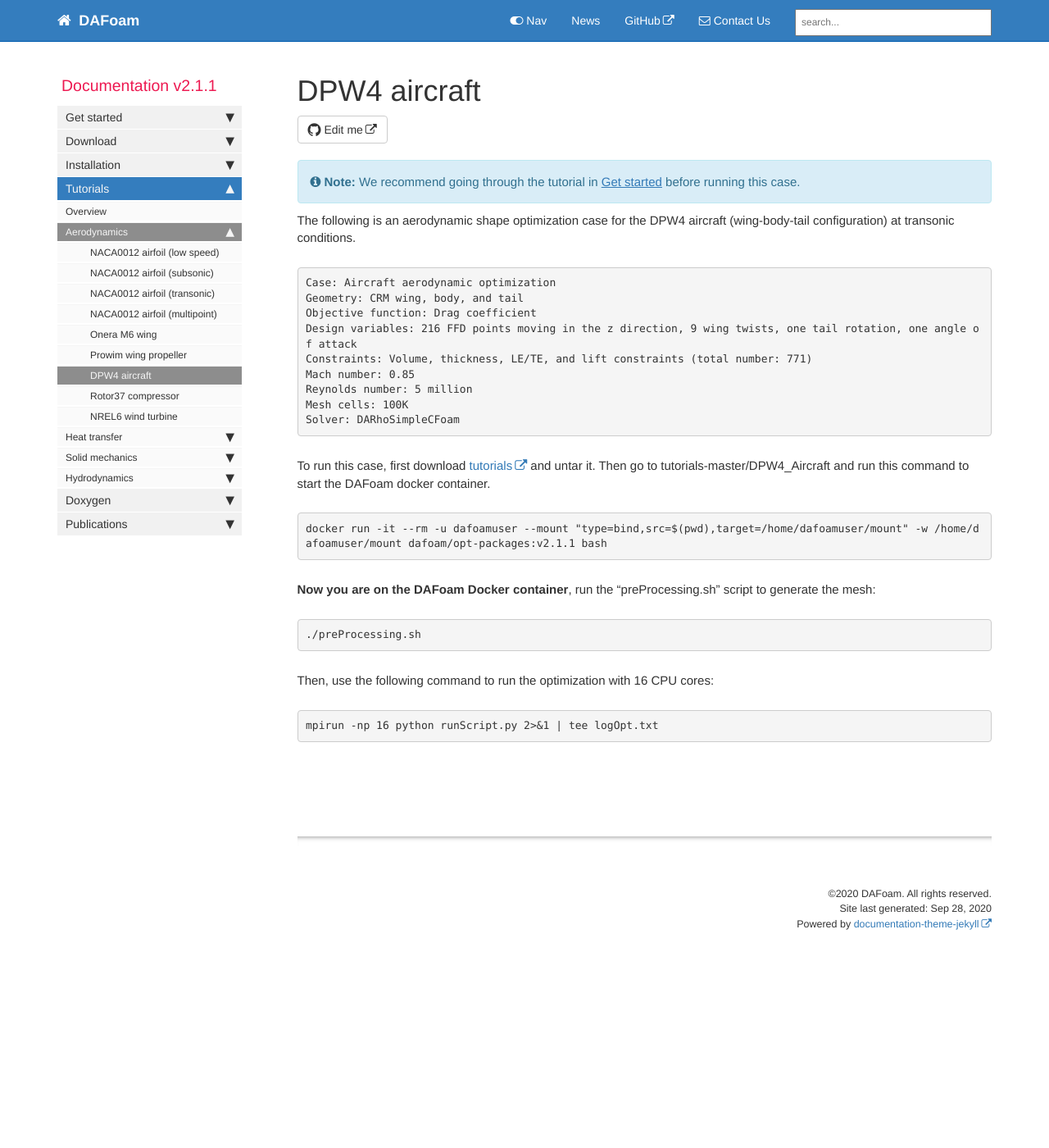
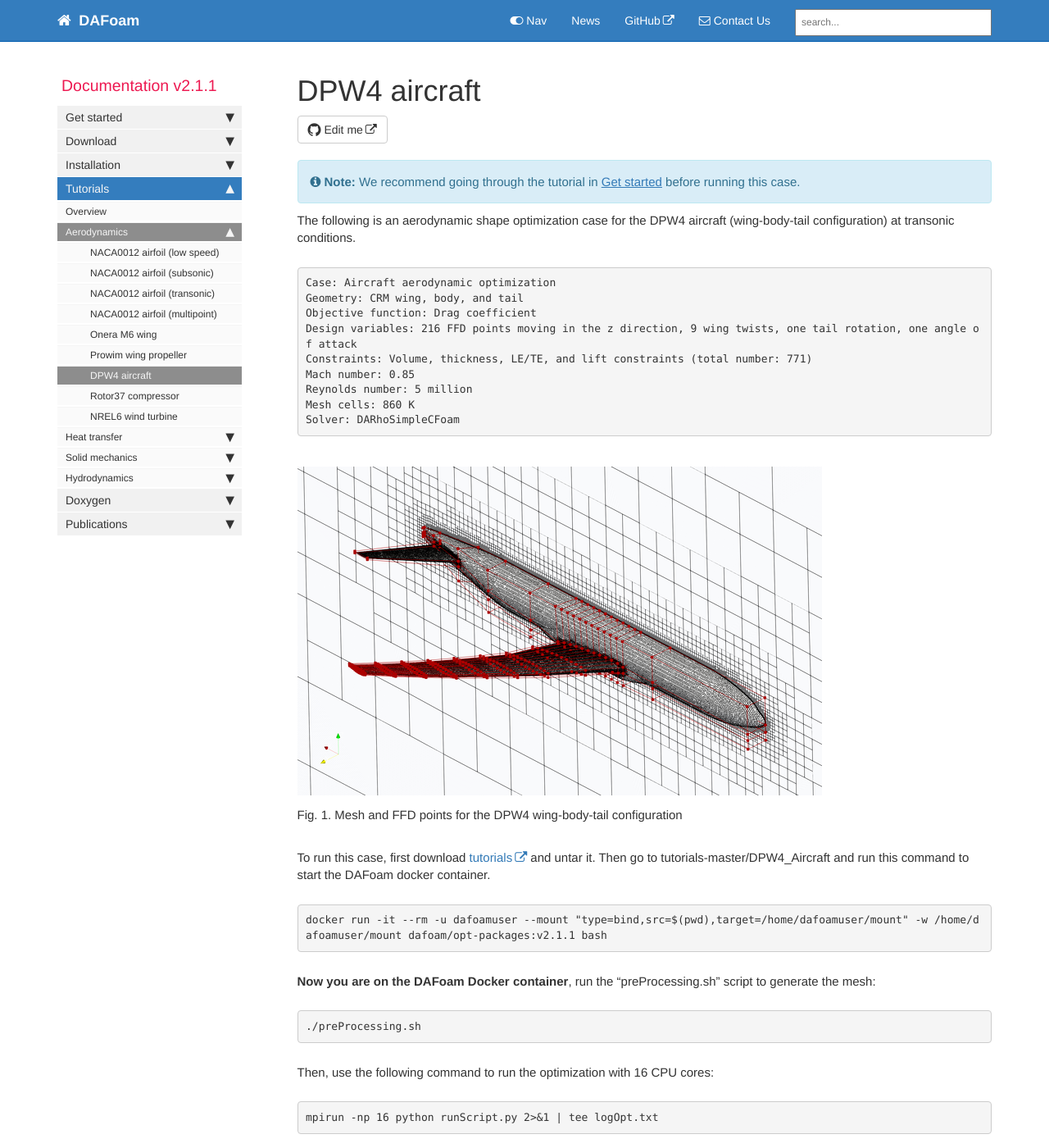
Before and after one commit to DAFoam/DAFoam.github.io, a Jekyll site: the page built from pages/mydoc/mydoc_tutorials_aero_dpw4.md, in a window 1280 px wide and 1400 px high. Shown: the whole window at 82% size. Built offline with Jekyll 4.4.1, drawn with Linux system fonts in a browser that asks for light colours; comment, search, counter and statistics services are not loaded.

Commit message:
content update

```diff
--- a/pages/mydoc/mydoc_tutorials_aero_dpw4.md
+++ b/pages/mydoc/mydoc_tutorials_aero_dpw4.md
@@ -19,9 +19,15 @@ Design variables: 216 FFD points moving in the z direction, 9 wing twists, one t
 Constraints: Volume, thickness, LE/TE, and lift constraints (total number: 771)
 Mach number: 0.85
 Reynolds number: 5 million
-Mesh cells: 100K
+Mesh cells: 860 K
 Solver: DARhoSimpleCFoam
 </pre>
+
+<img src="{{ site.url }}{{ site.baseurl }}/images/tutorials/DPW4_FFD.png" width="500" />
+
+Fig. 1. Mesh and FFD points for the DPW4 wing-body-tail configuration
+
+|
 
 To run this case, first download [tutorials](https://github.com/DAFoam/tutorials/archive/master.tar.gz) and untar it. Then go to tutorials-master/DPW4_Aircraft and run this command to start the DAFoam docker container.
 
```
Also changed, not shown: images/tutorials/DPW4_FFD.png (added).
